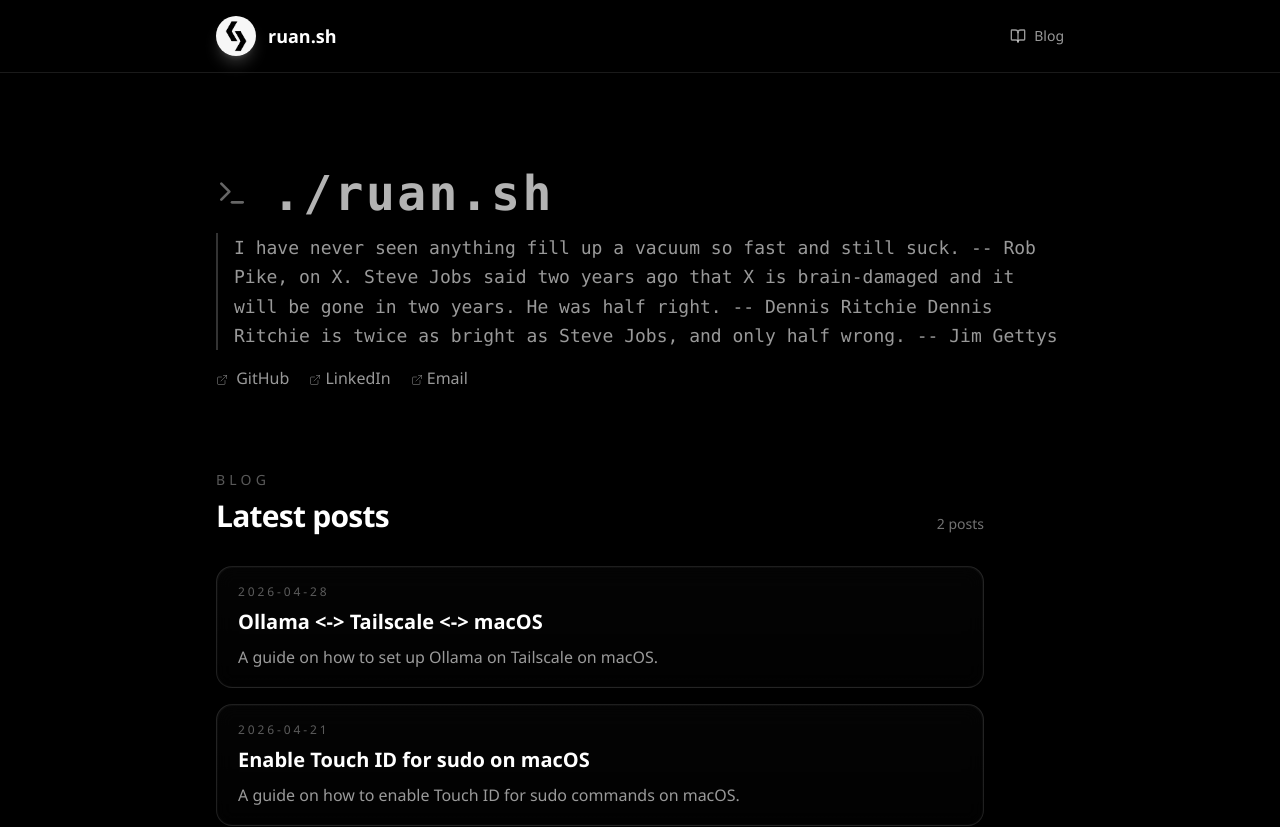
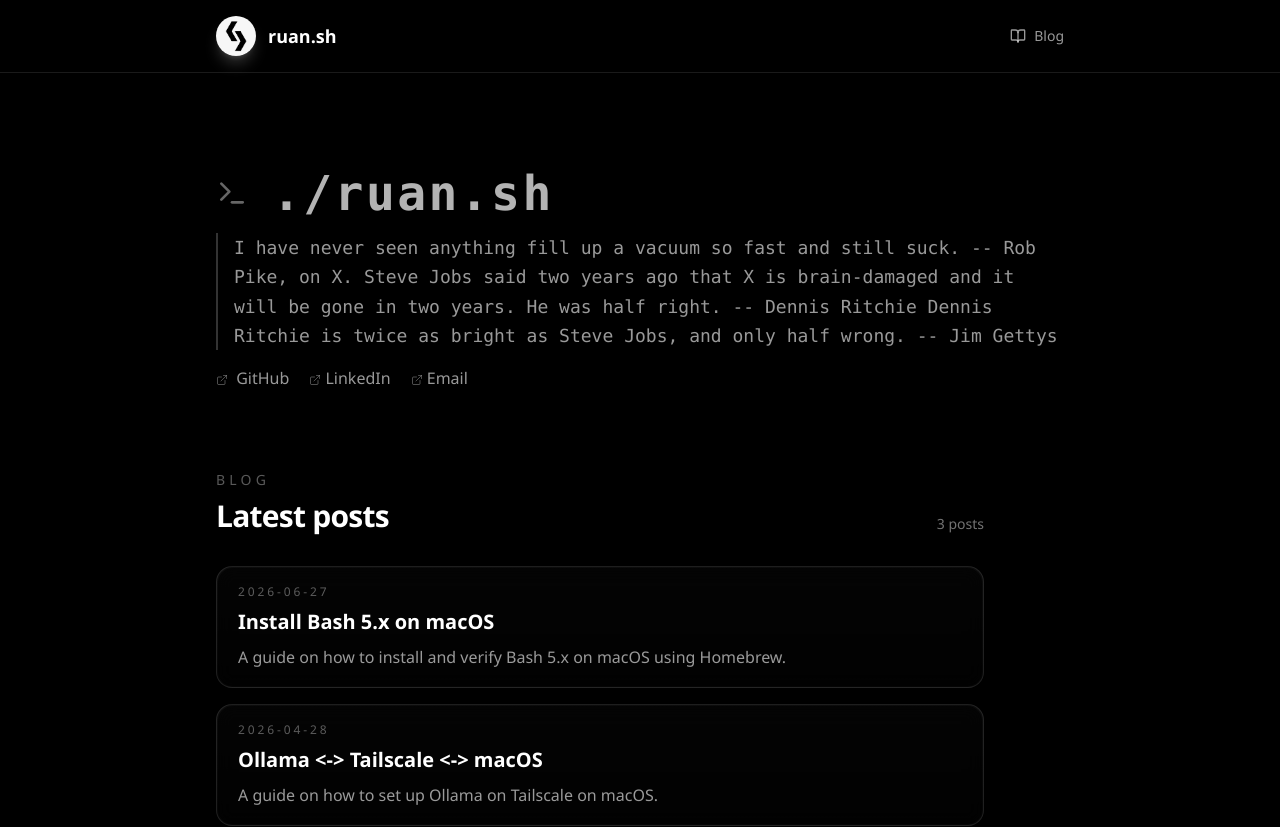
Before and after one commit to ruanklein/ruanklein.github.io, a SvelteKit app: page / in a window 1280 px wide. Shown: the top 827 px of the page. Built offline with nearby package versions, Linux system fonts and the light colour scheme.

Commit message:
feat: new post 'Install Bash 5.x on macOS'

```diff
--- a/src/content/blog/manifest.ts
+++ b/src/content/blog/manifest.ts
@@ -1,5 +1,6 @@
 import { Terminal, Sparkles } from '@lucide/svelte';
 import type { BlogManifest } from '../../lib/blog/types';
+import InstallBash5MacosPost from './posts/install-bash-5-macos.svx';
 import SudoTouchIdPost from './posts/sudo-touch-id.svx';
 import OllamaTailscaleMacosPost from './posts/ollama-tailscale-macos.svx';
 
@@ -23,6 +24,15 @@ export const blogManifest: BlogManifest = {
 			tag: ['setup', 'ai'],
 			icon: Sparkles,
 			component: OllamaTailscaleMacosPost
+		},
+		{
+			slug: 'install-bash-5-macos',
+			title: 'Install Bash 5.x on macOS',
+			date: '2026-06-27',
+			preview: 'A guide on how to install and verify Bash 5.x on macOS using Homebrew.',
+			tag: ['cli', 'setup'],
+			icon: Terminal,
+			component: InstallBash5MacosPost
 		}
 	]
 };
```
Also changed, not shown: 1 other file (tests, documents, lock files or other folders).
